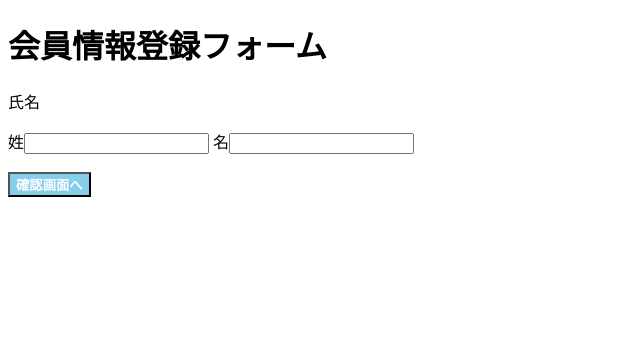
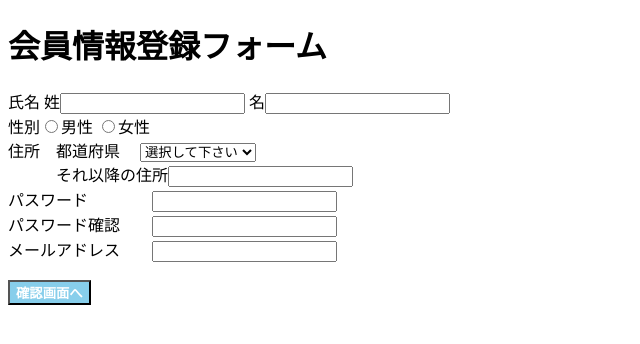
Before and after one commit to yuuu1654/thread_app, a PHP site: page /member_regist.php in a window 1280 px wide. Shown: the top 344 px of the page, without its empty margins (0-640 px from the left). Run offline with PHP 8.4, Linux system fonts and the light colour scheme.

Commit message:
modified member_regist.php

```diff
--- a/member_regist.php
+++ b/member_regist.php
@@ -1,3 +1,14 @@
+<?php
+	$mode = "input";
+	if( isset($_POST["back"]) && $_POST["back"] ){
+		//何もしない
+	}else if( isset($_POST["confirm"]) && $_POST["confirm"] ){
+		$mode = "confirm";
+	}else if( isset($_POST["signup_done"]) && $_POST["signup_done"] ){
+		$mode = "signup_done";
+	}
+?>
+
 <!DOCTYPE html>
 <html lang="en">
 <head>
@@ -13,12 +24,96 @@
 	</style>
 </head>
 <body>
-	<h1>会員情報登録フォーム</h1>
-	<form action="" method="POST">
-		<p>氏名</p>
-		姓<input type="text" name="name_sei" value="">
-		名<input type="text" name="name_mei" value=""><br><br>
-		<input class="confirm" type="submit" name="signup" value="確認画面へ">
-	</form>
+		<?php if( $mode == "input"){ ?>
+			<!-- 入力フォーム画面 -->
+			<h1>会員情報登録フォーム</h1>
+			<form action="" method="POST">
+				<!-- 氏名 -->
+				氏名  姓<input type="text" name="name_sei" value="">
+							名<input type="text" name="name_mei" value=""><br>
+				<!-- 性別 -->
+				性別<input type="radio" name="gender" value="男性">男性
+						<input type="radio" name="gender" value="女性">女性<br>
+				<!-- 住所 -->
+				住所　都道府県
+				<select name="pref_name">
+					<option value="selected">選択して下さい</option>
+					<option value="北海道">北海道</option>
+					<option value="青森県">青森県</option>
+					<option value="岩手県">岩手県</option>
+					<option value="宮城県">宮城県</option>
+					<option value="秋田県">秋田県</option>
+					<option value="山形県">山形県</option>
+					<option value="福島県">福島県</option>
+					<option value="茨城県">茨城県</option>
+					<option value="栃木県">栃木県</option>
+					<option value="群馬県">群馬県</option>
+					<option value="埼玉県">埼玉県</option>
+					<option value="千葉県">千葉県</option>
+					<option value="東京都">東京都</option>
+					<option value="神奈川県">神奈川県</option>
+					<option value="新潟県">新潟県</option>
+					<option value="富山県">富山県</option>
+					<option value="石川県">石川県</option>
+					<option value="福井県">福井県</option>
+					<option value="山梨県">山梨県</option>
+					<option value="長野県">長野県</option>
+					<option value="岐阜県">岐阜県</option>
+					<option value="静岡県">静岡県</option>
+					<option value="愛知県">愛知県</option>
+					<option value="三重県">三重県</option>
+					<option value="滋賀県">滋賀県</option>
+					<option value="京都府">京都府</option>
+					<option value="大阪府">大阪府</option>
+					<option value="兵庫県">兵庫県</option>
+					<option value="奈良県">奈良県</option>
+					<option value="和歌山県">和歌山県</option>
+					<option value="鳥取県">鳥取県</option>
+					<option value="島根県">島根県</option>
+					<option value="岡山県">岡山県</option>
+					<option value="広島県">広島県</option>
+					<option value="山口県">山口県</option>
+					<option value="徳島県">徳島県</option>
+					<option value="香川県">香川県</option>
+					<option value="愛媛県">愛媛県</option>
+					<option value="高知県">高知県</option>
+					<option value="福岡県">福岡県</option>
+					<option value="佐賀県">佐賀県</option>
+					<option value="長崎県">長崎県</option>
+					<option value="熊本県">熊本県</option>
+					<option value="大分県">大分県</option>
+					<option value="宮崎県">宮崎県</option>
+					<option value="鹿児島県">鹿児島県</option>
+					<option value="沖縄県">沖縄県</option>
+				</select><br>
+				　　　それ以降の住所<input type="text" name="address"><br>
+				<!-- パスワード -->
+				パスワード　　　　<input type="password" name="password"><br>
+				<!-- パスワード確認 -->
+				パスワード確認　　<input type="password" name="password_confirmation"><br>
+				<!-- メールアドレス -->
+				メールアドレス　　<input type="email" name="email"><br><br>
+				<input class="confirm" type="submit" name="confirm" value="確認画面へ">
+			</form>
+		<?php } else if( $mode == "confirm"){ ?>
+			<!-- 確認画面 -->
+			<h1>会員情報確認画面</h1>
+			<!-- 連想配列の中身を表示 -->
+			<?php print_r($_POST); ?>
+			<form action="" method="post">
+				氏名　　　　　　<?php echo $_POST["name_sei"] ?>　<?php echo $_POST["name_mei"] ?><br>
+				性別　　　　　　<?php echo $_POST["gender"] ?><br>
+				住所　　　　　　<?php echo $_POST["pref_name"] ?><?php echo $_POST["address"] ?><br>
+				パスワード　　　<?php echo $_POST["password"] ?><br>
+				メールアドレス　<?php echo $_POST["email"] ?><br>
+				<input type="submit" name="signup_done" value="登録完了"><br>
+				<input type="submit" name="back" value="前に戻る">
+				<!-- <button type="button" onclick="history.back()">戻る</button> -->
+			</form>
+		<?php } else { ?>
+			<!-- 完了画面 -->
+			<h1>会員登録完了</h1>
+			<p>会員登録が完了しました。</p>
+		<?php } ?>
 </body>
 </html>
```
Also changed, not shown: member_confirm.php (deleted).
